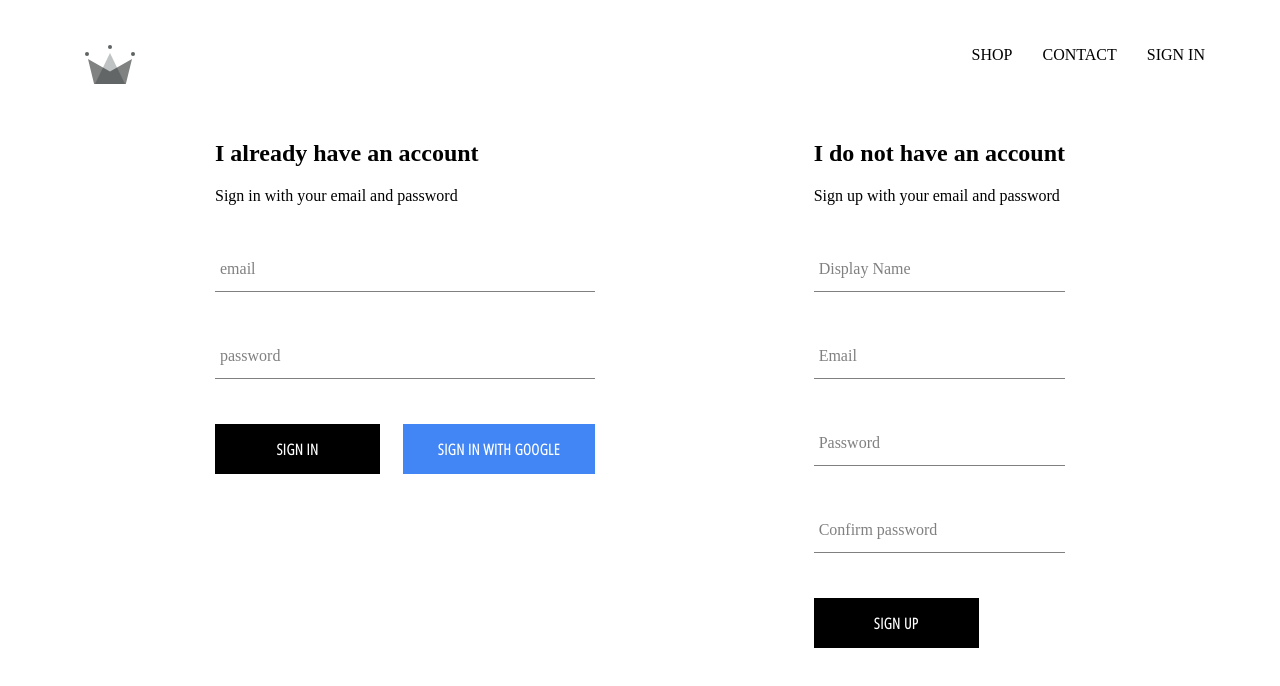
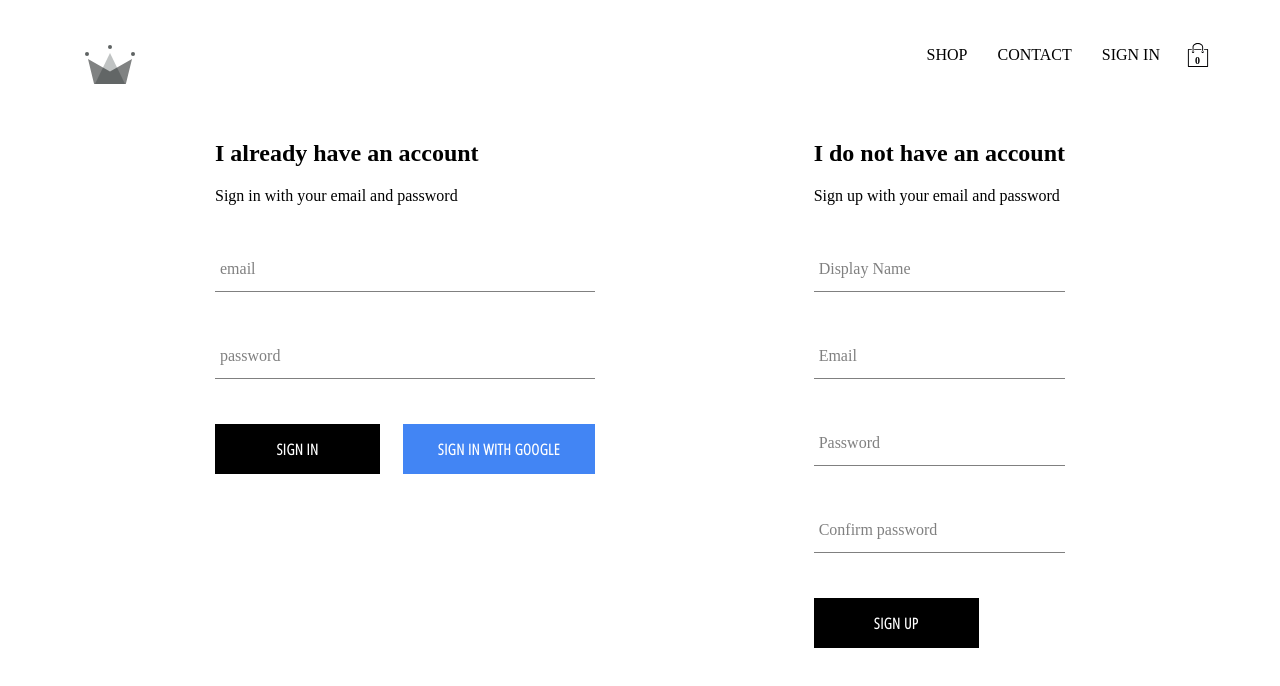
Before and after one commit to marcinwal/crwn-cloathing, a React (Create React App) app: page /signin in a window 1280 px wide. Shown: the top 686 px of the page. Built offline with nearby package versions, Linux system fonts and the light colour scheme; no server answers.

Commit message:
starting with cart icon

```diff
--- /dev/null
+++ b/src/components/cart-icon/cart-icon.component.jsx
@@ -0,0 +1,14 @@
+import React from "react";
+
+import { ReactComponent as ShoppingIcon } from '../../assets/shopping-bag.svg';
+
+import './cart-icon.styles.scss'
+
+const CartIcon = () => (
+    <div className='cart-icon'>
+        <ShoppingIcon className='shopping-icon' />
+        <span className='item-count'>0</span>
+    </div>
+)
+
+export default CartIcon;
--- /dev/null
+++ b/src/components/cart-icon/cart-icon.styles.scss
@@ -0,0 +1,21 @@
+.cart-icon {
+    width: 45px;
+    height: 45px;
+    position: relative;
+    display: flex;
+    align-items: center;
+    justify-content: center;
+    cursor: pointer;
+
+    .shopping-icon {
+      width: 24px;
+      height: 24px;
+    }
+
+    .item-count {
+      position: absolute;
+      font-size: 10px;
+      font-weight: bold;
+      bottom: 12px;
+    }
+  }
--- a/src/components/header/header.component.jsx
+++ b/src/components/header/header.component.jsx
@@ -3,6 +3,7 @@
 import { connect } from 'react-redux';
 
 import { auth } from '../../firebase/firebase.utils';
+import CartIcon from '../cart-icon/cart-icon.component';
 
 import { ReactComponent as Logo } from '../../assets/crown.svg';
 
@@ -20,14 +21,14 @@
             <Link className='option' to="/shop">
                 CONTACT
             </Link>
-            {
-                currentUser?
-                <div className='option' onClick={() => auth.signOut()}> SIGN OUT</div>
-                :
-                <Link className='option' to='/signin'>
-                    SIGN IN
-                </Link>
-            }
+            {currentUser ? (
+            <div className='option' onClick={() => auth.signOut()}> SIGN OUT</div>
+            ) : (
+            <Link className='option' to='/signin'>
+                SIGN IN
+            </Link>
+            )}
+            <CartIcon />
         </div>
     </div>
 );
```
Also changed, not shown: src/assets/shopping-bag.svg (added), src/components/sign-up/shopping-bag.svg (added).
